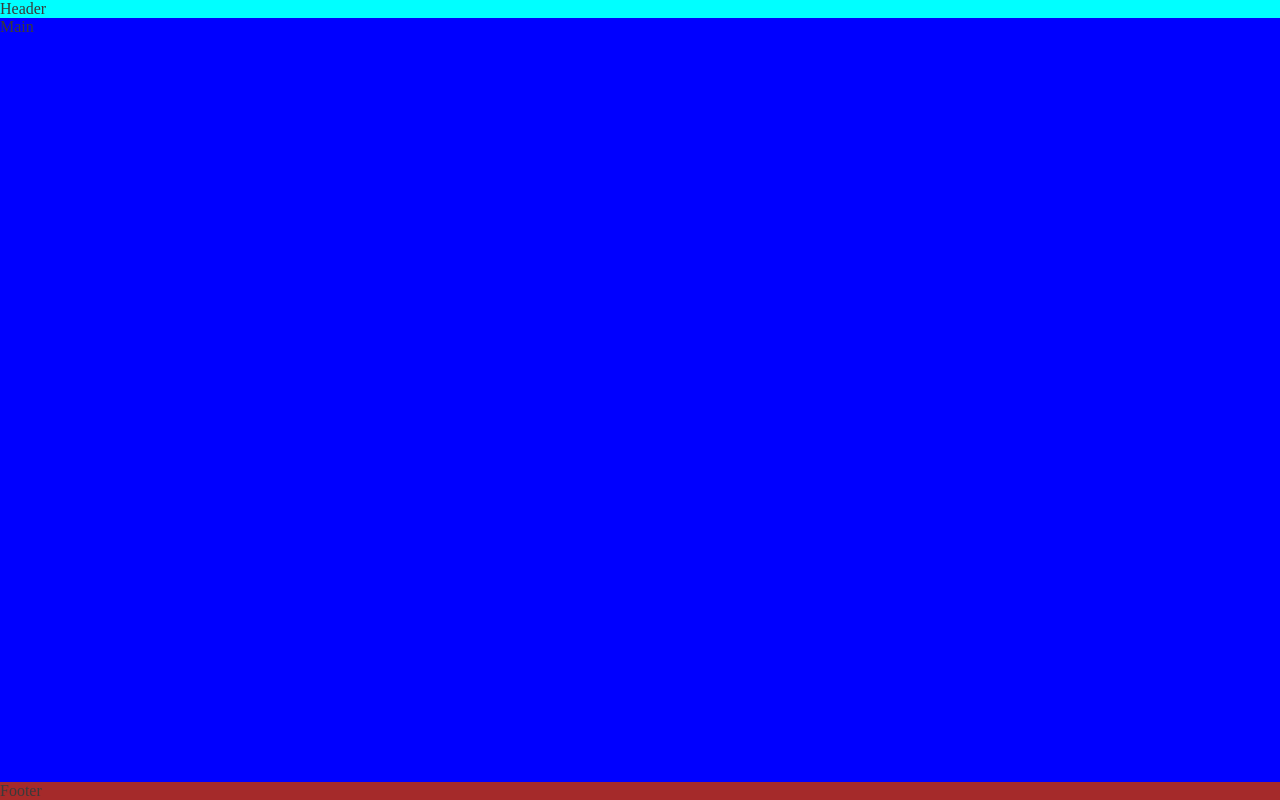
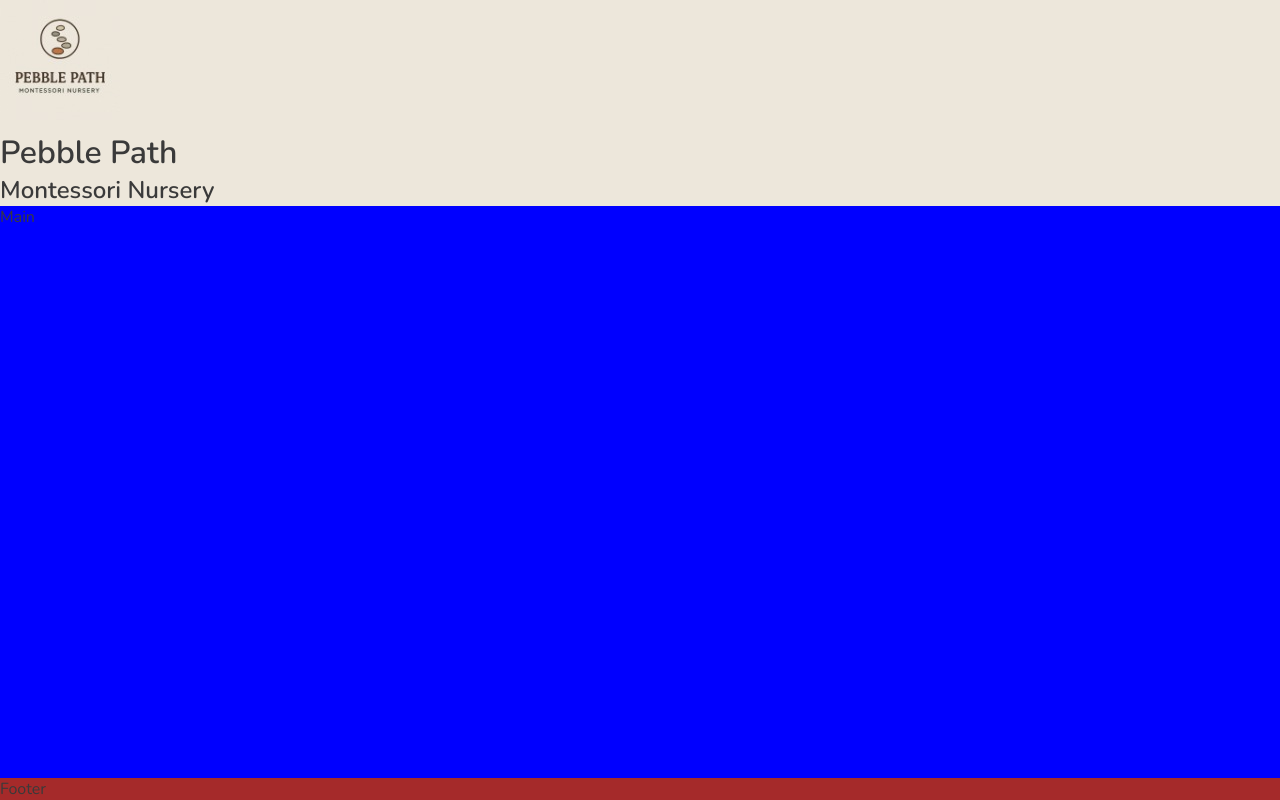
Before and after one commit to Anasousa11/assignment-1, a plain HTML site: page index.html in a window 1280 px wide. Drawn offline with nearby package versions, Linux system fonts and the light colour scheme.

Commit message:
Add logo to header

```diff
--- a/assets/css/style.css
+++ b/assets/css/style.css
@@ -11,9 +11,10 @@ body {
     display: flex;
     flex-direction: column;
     color: #3a3a3a;
+    font-family: 'cormorant Garamona', Nunito;
 }
 header {
-    background-color: aqua;
+    background-color: #ede7db;
 }
 main {
     background-color: blue;
--- a/index.html
+++ b/index.html
@@ -14,7 +14,14 @@
 
 </head>
 <body>
-    <header>Header</Header>
+    <header>
+        <a href="index.html">
+            <h1 id="logo"><img src="assets/favicon_/pebble_path (3).jpg" alt="Pebble Path Logo" class="logo" /></h1>
+        </a>
+
+        <h1>Pebble Path</h1>
+        <h2>Montessori Nursery</h2>
+    </Header>
     <main>Main</main>
     <footer>Footer</footer>
 </body>
```
Also changed, not shown: assets/favicon_/pebble_path (3).jpg (added).
